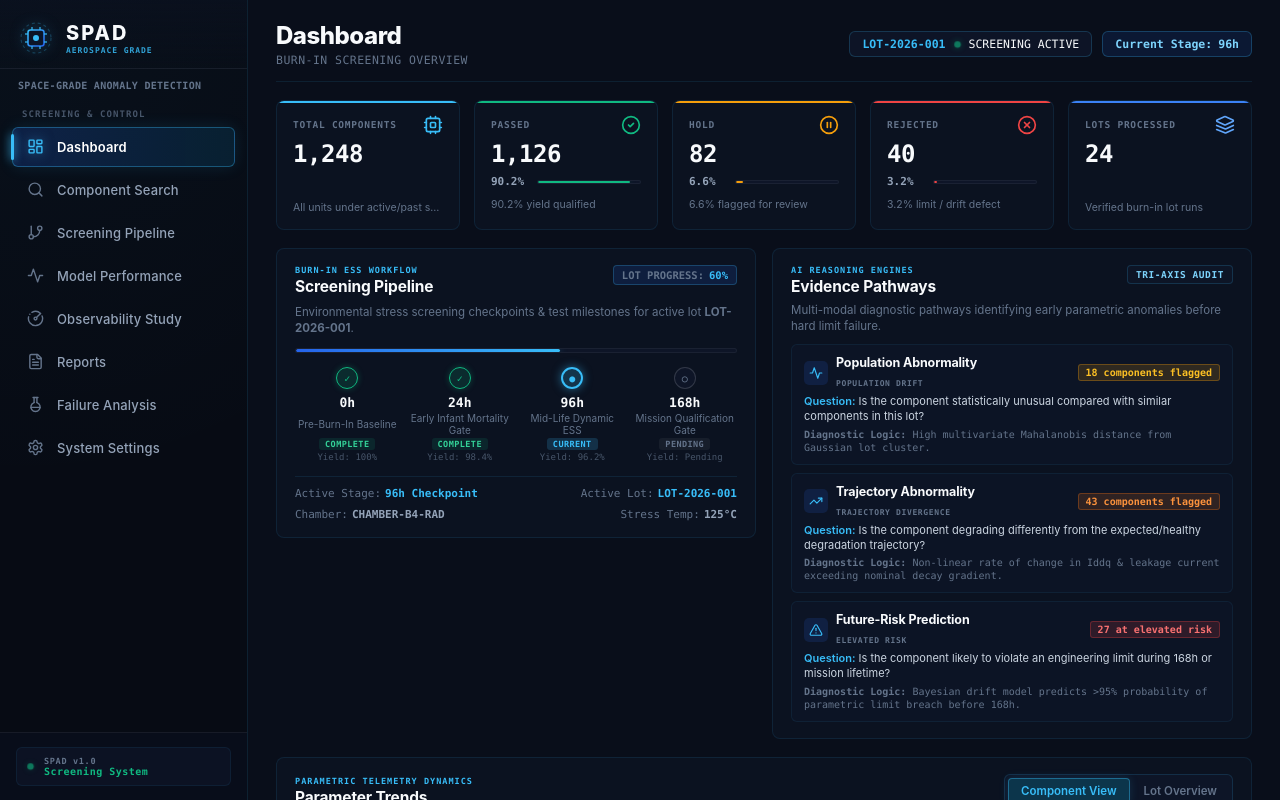
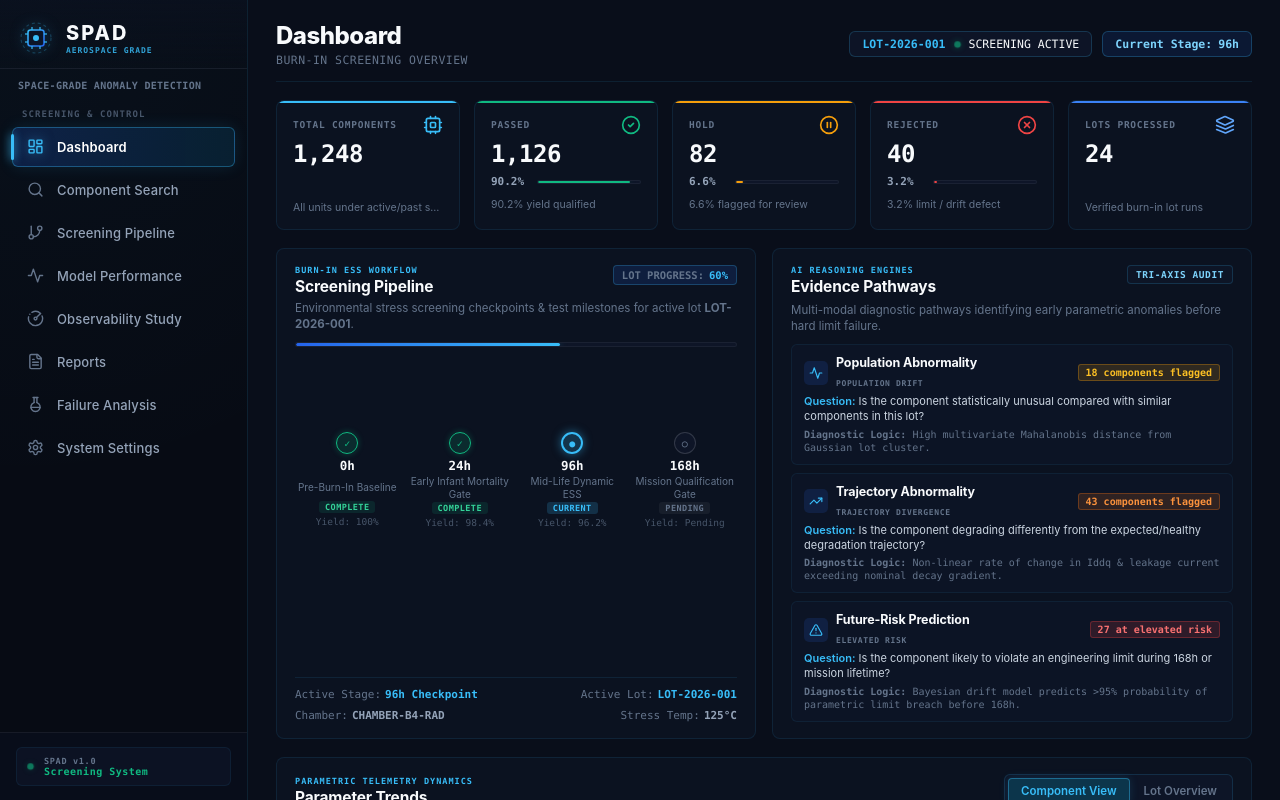
Before and after one commit to mohith-reddy18/SIH26-SPAD, a React (Vite) app: page / in a window 1280 px wide. Shown: the top 800 px of the page. Built offline with nearby package versions, Linux system fonts and the light colour scheme.

Commit message:
ui changes

```diff
--- a/src/pages/Dashboard.css
+++ b/src/pages/Dashboard.css
@@ -339,15 +339,16 @@
   gap: 16px;
   width: 100%;
   box-sizing: border-box;
-  align-items: start;
+  align-items: stretch;
 }
 
 /* Screening Pipeline Panel */
 .spad-pipeline-card {
   display: flex;
   flex-direction: column;
-  gap: 12px;
-  height: auto;
+  gap: 8px;
+  height: 100%;
+  box-sizing: border-box;
 }
 
 .spad-progress-pill {
@@ -380,6 +381,7 @@
   border-radius: 9999px;
   overflow: hidden;
   position: relative;
+  margin: 2px 0 4px 0;
 }
 
 .spad-pipeline-fill {
@@ -395,7 +397,8 @@
   grid-template-columns: repeat(4, 1fr);
   gap: 8px;
   position: relative;
-  margin-top: 2px;
+  margin: auto 0;
+  padding: 6px 0;
 }
 
 .spad-timeline-node {
@@ -403,7 +406,7 @@
   flex-direction: column;
   align-items: center;
   text-align: center;
-  gap: 6px;
+  gap: 4px;
   position: relative;
 }
 
@@ -450,7 +453,7 @@
 }
 
 .spad-node-time {
-  font-size: 13px;
+  font-size: 12.5px;
   font-weight: 800;
   color: var(--spad-text-primary);
   font-family: var(--font-mono);
@@ -460,7 +463,7 @@
   font-size: 10px;
   color: var(--spad-text-muted);
   line-height: 1.25;
-  height: 24px;
+  min-height: 24px;
   display: flex;
   align-items: center;
   justify-content: center;
@@ -493,9 +496,10 @@
 }
 
 .spad-node-sub {
-  font-size: 9px;
+  font-size: 9.5px;
   color: var(--spad-text-dim);
   font-family: var(--font-mono);
+  margin-top: 1px;
 }
 
 .spad-pipeline-meta {
@@ -506,7 +510,7 @@
   border-top: 1px solid var(--spad-border-subtle);
   flex-wrap: wrap;
   gap: 8px;
-  margin-top: 2px;
+  margin-top: auto;
 }
 
 .spad-meta-item {
@@ -535,7 +539,8 @@
   display: flex;
   flex-direction: column;
   gap: 10px;
-  height: auto;
+  height: 100%;
+  box-sizing: border-box;
 }
 
 .spad-pathways-list {
@@ -1437,6 +1442,17 @@
 
   .spad-two-col-grid {
     grid-template-columns: 1fr;
+    align-items: start;
+  }
+
+  .spad-pipeline-card,
+  .spad-evidence-card {
+    height: auto;
+  }
+
+  .spad-timeline-container {
+    margin: 4px 0;
+    padding: 4px 0;
   }
 
   .spad-stat-grid {
```
